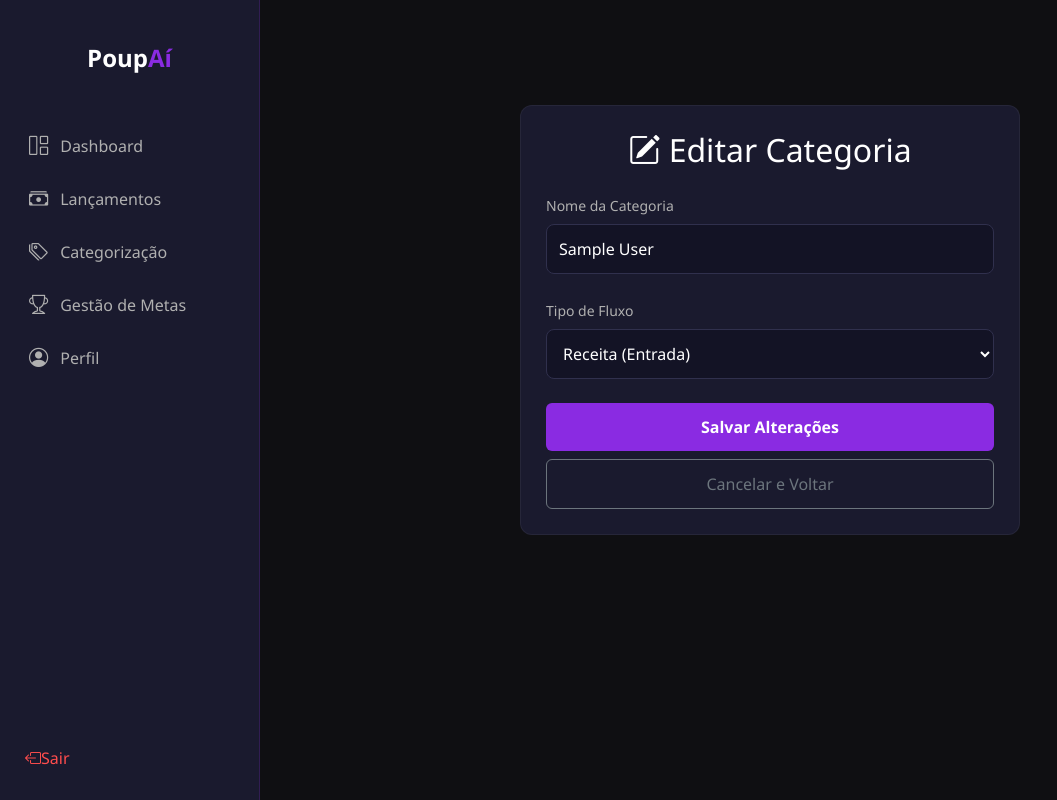
After one commit to suzanacavalcante/gestao_financeira, a Django app: page /accounts/categorias/editar/1 in a window 1280 px wide. The commit adds this page. Shown: the whole page, without its empty margins (0-1057 px from the left). Run offline with Django 5.2, Linux system fonts and the light colour scheme; a user stored in the database is signed in; tables that the repository leaves empty hold one stand-in row (values such as "Sample post").

Commit message:
Adição da Funcionalidade de Edição e Exclusão de Categorias            adicionadas

```diff
--- /dev/null
+++ b/djangoapp/accounts/templates/accounts/form_categoria.html
@@ -0,0 +1,66 @@
+{% extends 'base.html' %}
+
+{% block title %}{{ titulo }} - PoupAí{% endblock %}
+
+{% block content%}
+<div class="container d-flex justify-content-center align-items-center" style="min-height: 70vh;">
+    <div class="card-custom" style="width: 100%; max-width: 500px;">
+        <h2 class="mb-4 text-center">
+            <span style="color: 8a2be2;"><i class="bi bi-pencil-square"></i></span>
+            {{ titulo }}
+        </h2>
+
+        <form method="POST">
+            {% csrf_token %}
+
+            <div class="mb-4">
+                <label class="text-gray small mb-2">Nome da Categoria</label>
+                {{ form.nome }}
+                {% if form.nome.errors %}
+                    <div class="text-danger small mt-1">{{ form.nome.errors }}</div>
+                {% endif %}
+            </div>
+
+            <div class="mb-4">
+                <label class="text-gray small mb-2">Tipo de Fluxo</label>
+                {{ form.tipo }}
+                {% if form.tipo.errors %}
+                    <div class="text-danger small mt-1">{{ form.tipo.errors }}</div>
+                {% endif %}
+            </div>
+
+            <div class="d-grid gap-2 mt-4">
+                <button type="submit" class="btn btn-purple" style="background-color: #8a2be2; border: none; color: white; padding: 12px; font-weight: 600;">
+                    Salvar Alterações
+                </button>
+                <a href="{% url 'categorias' %}" class="btn btn-outline-secondary" style="padding: 12px;">
+                    Cancelar e Voltar
+                </a>
+            </div>
+        </form>
+    </div>
+</div>
+
+<style>
+    /* Garantindo que os campos do Django sigam o tema dark */
+    input, select {
+        width: 100%;
+        padding: 12px;
+        background: #131325 !important;
+        border: 1px solid #30304d !important;
+        color: white !important;
+        border-radius: 8px !important;
+        transition: 0.3s;
+    }
+
+    input:focus, select:focus {
+        border-color: #8a2be2 !important;
+        box-shadow: 0 0 0 0.25rem rgba(138, 43, 226, 0.25) !important;
+        outline: none;
+    }
+
+    .text-gray {
+        color: #b0b0b0;
+    }
+</style>
+{% endblock %}
--- a/djangoapp/accounts/urls.py
+++ b/djangoapp/accounts/urls.py
@@ -5,4 +5,6 @@ urlpatterns = [
     path('cadastro/', views.cadastro, name='cadastro'),
     path('profile/', views.profile, name='profile'),
     path('categorias/', views.categorias, name='categorias'),
+    path('categorias/editar/<int:pk>', views.editar_categoria, name='editar_categoria'),
+    path('categorias/excluir/<int:pk>', views.excluir_categoria, name='excluir_categoria'),
 ]
--- a/djangoapp/accounts/views.py
+++ b/djangoapp/accounts/views.py
@@ -1,4 +1,4 @@
-from django.shortcuts import render, redirect
+from django.shortcuts import render, redirect, get_object_or_404
 from django.contrib.auth.forms import UserCreationForm
 from django.contrib import messages
 from django.contrib.auth.decorators import login_required
@@ -37,3 +37,24 @@ def categorias(request):
     # Busca apenas as categorias que pertecem ao usuário logado
     lista_categorias = Categoria.objects.filter(user=request.user)
     return render(request, 'accounts/categorias.html', {'form': form, 'categorias': lista_categorias})
+
+@login_required
+def editar_categoria(request, pk):
+    categoria = get_object_or_404(Categoria, pk=pk, user=request.user)
+    if request.method == 'POST':
+        form = CategoriaForm(request.POST, instance=categoria)
+        if form.is_valid():
+            form.save()
+            return redirect('categorias')
+
+    else:
+        form = CategoriaForm(instance=categoria)
+    return render(request, 'accounts/form_categoria.html', {'form': form, 'titulo':'Editar Categoria'})
+
+@login_required
+def excluir_categoria(request, pk):
+    categoria = get_object_or_404(Categoria, pk=pk, user=request.user)
+    if request.method == 'POST':
+        categoria.delete()
+        return redirect('categorias')
+    return render(request, 'accounts/confirmar_exclusao.html', {'obj': categoria})
```
Also changed, not shown: djangoapp/accounts/templates/accounts/categorias.html (+10 -0 lines), djangoapp/accounts/templates/accounts/confirmar_exclusao.html (added, +13 -0 lines).
